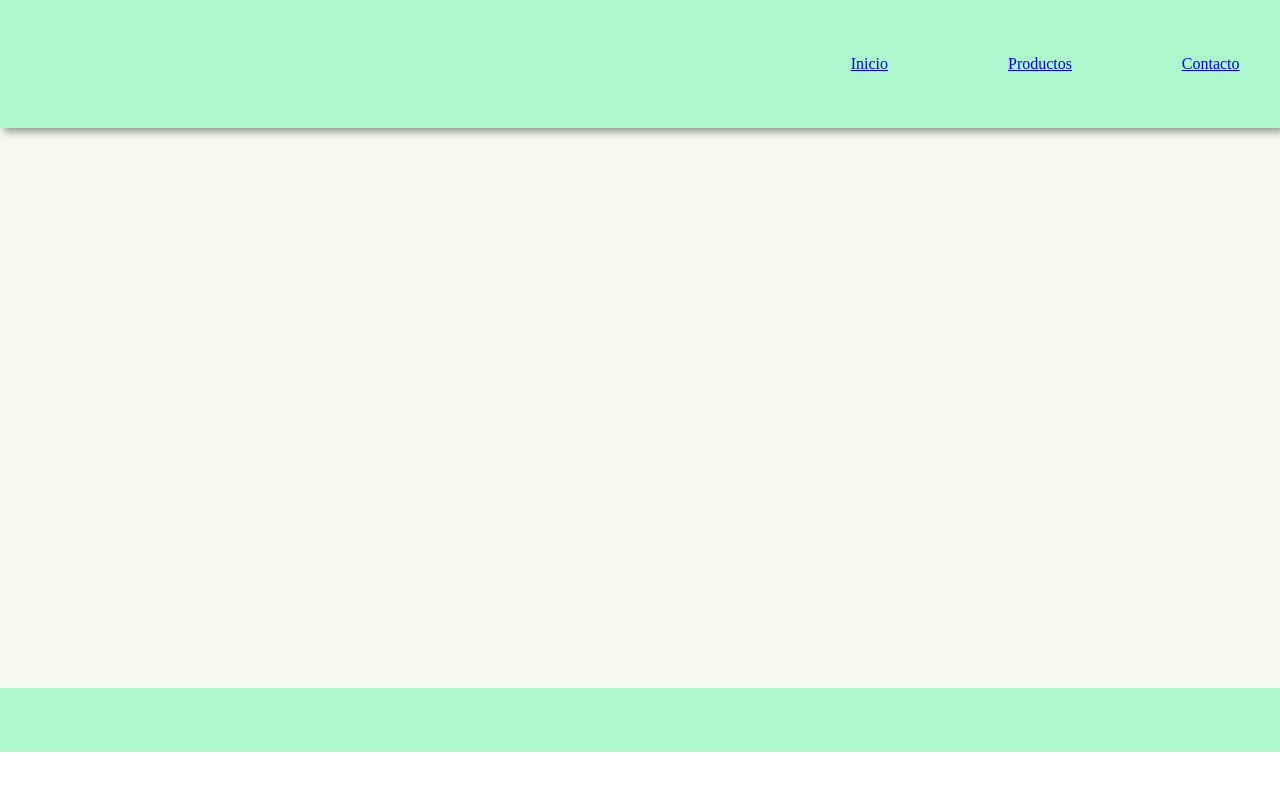
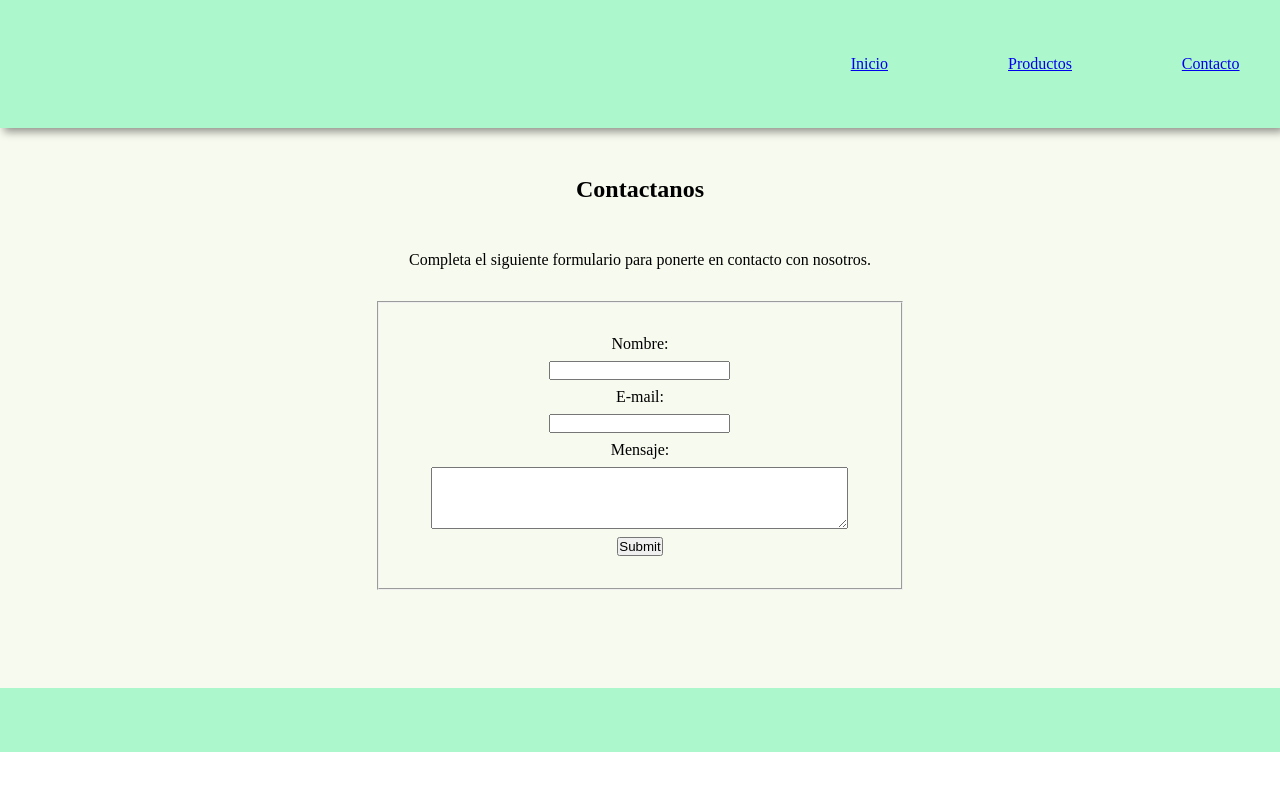
Before and after one commit to Gabytto/ProyectoTT, a plain HTML site: page pages/contacto.html in a window 1280 px wide. Drawn offline with Linux system fonts and the light colour scheme.

Commit message:
Formulario de contacto

```diff
--- a/css/style.css
+++ b/css/style.css
@@ -42,8 +42,25 @@ nav li:hover{
 main{
     /* z-index: -999; */
     height: 70vh;
-    background-color: rgb(247, 250, 238)
+    background-color: rgb(247, 250, 238);
+    display: flex;
+    justify-content: center;
+    overflow: scroll;
 }
+h1, p{
+    margin: 2em;
+    display: flex;
+    justify-content: center;
+}
+form{
+    display: flex;
+    flex-direction: column;
+    justify-content: center;
+    align-items: center;
+    gap: 0.5em;
+    padding: 2em;
+}
+
 
 /*############ footer ############*/
 
--- a/pages/contacto.html
+++ b/pages/contacto.html
@@ -23,6 +23,24 @@
       </aside>
       <section>
         <!-- Contenido section-->
+        <h1>Contactanos</h1>
+        <p>
+          Completa el siguiente formulario para ponerte en contacto con
+          nosotros.
+        </p>
+
+        <fieldset>
+          <form action="https://formspree.io/f/mbljjvpj" method="post">
+            <label for="nombre">Nombre:</label>
+            <input type="text" name="Nombre" />
+            <label for="email">E-mail:</label>
+            <input type="email" name="email" id="email" />
+            <label for="mensaje">Mensaje:</label>
+            <textarea name="mensaje" id="mensaje" cols="50" rows="4"></textarea>
+
+            <input type="submit" />
+          </form>
+        </fieldset>
       </section>
     </main>
 
```
